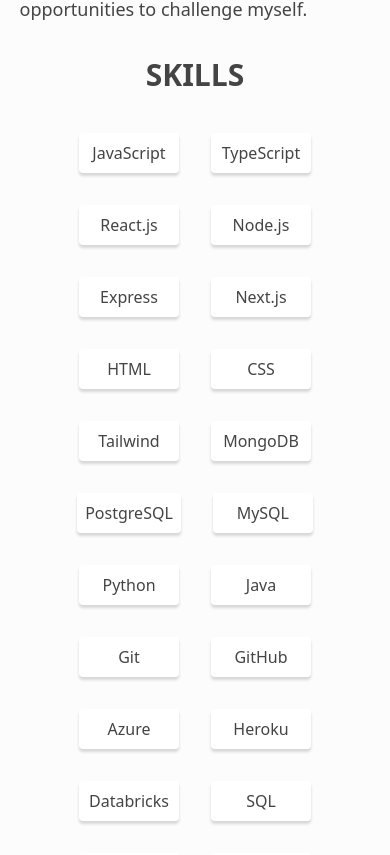
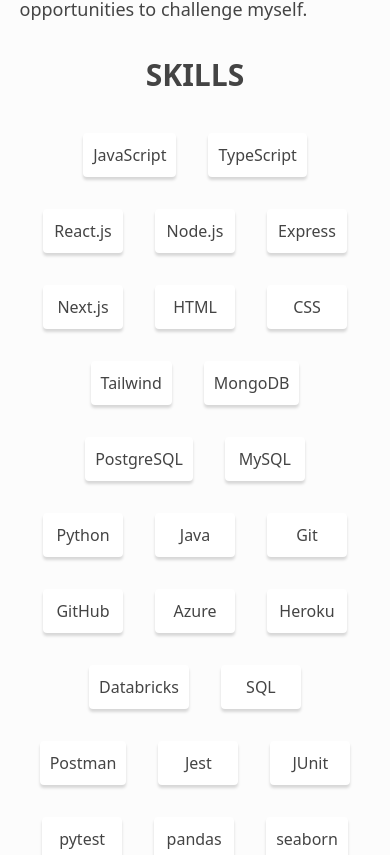
Before and after one commit to csiv23/portfolio, a Next.js app in the folder frontend/: page / in a window 390 px wide. Shown: the part 2069-2924 px from the top of the page. Built offline with nearby package versions, Linux system fonts and the light colour scheme.

Commit message:
Modified mobile styling

```diff
--- a/frontend/components/Skills.module.css
+++ b/frontend/components/Skills.module.css
@@ -17,3 +17,24 @@
   background-color: #fff;
   border: 0px;
 }
+
+.skillsContainer {
+  padding-top: 2vh;
+  padding-bottom: 2vh;
+  margin: 0 auto;
+  display: flex;
+  flex-wrap: wrap;
+  justify-content: center;
+  align-items: center;
+  max-width: 1100px;
+}
+
+
+@media screen and (max-width: 768px) {
+  .skillBox {
+    min-width: 80px;
+    padding: 10px;
+    font-size: 14px;
+  }
+
+}
--- a/frontend/components/Skills.tsx
+++ b/frontend/components/Skills.tsx
@@ -41,29 +41,13 @@
   ];
 
   return (
-    <div
-      id="skills"
-      style={{
-        paddingTop: "2vh",
-        paddingBottom: "2vh",
-        margin: "0 auto",
-        display: "flex",
-        flexWrap: "wrap",
-        justifyContent: "center",
-        alignItems: "center",
-        maxWidth: "1100px",
-      }}
-      className="text-center p-6"
-    >
+    <div id="skills" className={`text-center p-6 ${styles.skillsContainer}`}>
       <h2 className={`text-3xl font-semibold mb-8 ${textClass}`}>SKILLS</h2>
       <div className="flex flex-wrap gap-4 justify-center">
         {skills.map((skill, index) => (
           <div
             key={index}
-            className={`m-2 p-2 border rounded ${textClass} flex items-center justify-center ${
-              styles.skillBox
-            } ${darkTheme ? styles.skillBoxDark : styles.skillBoxLight}`}
-            style={{}}
+            className={`m-2 p-2 border rounded ${textClass} flex items-center justify-center ${styles.skillBox} ${darkTheme ? styles.skillBoxDark : styles.skillBoxLight}`}
           >
             <div className="text-base">{skill}</div>
           </div>
```
